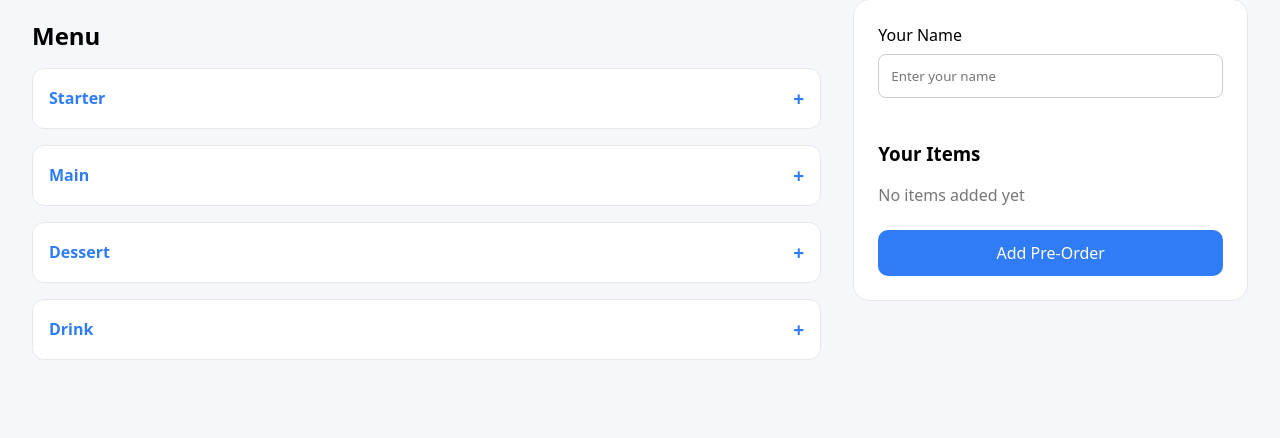
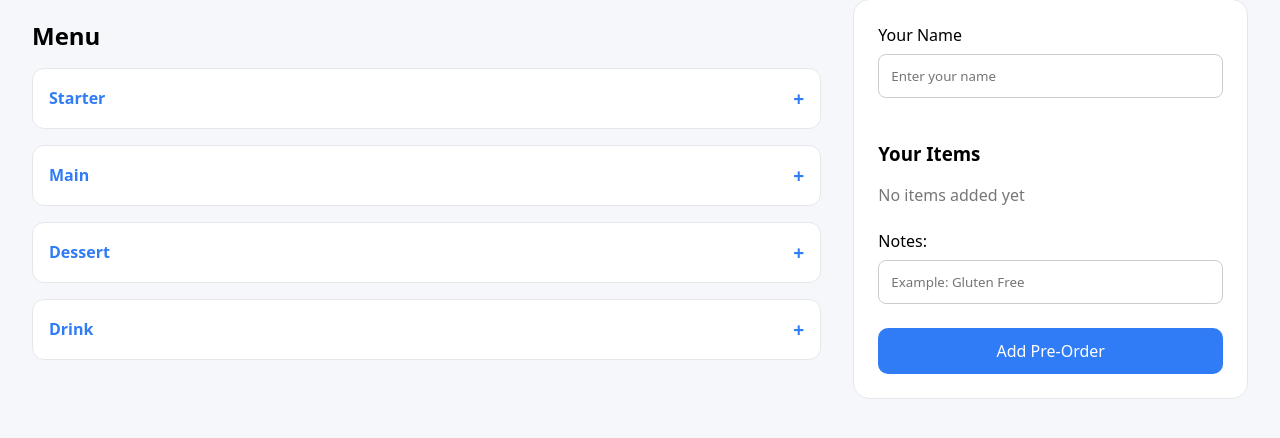
Before and after one commit to ElianaLara/PreorderApp, a Flask app: page / in a window 1280 px wide. Shown: the part 208-646 px from the top of the page. Run offline with Flask 3, Linux system fonts and the light colour scheme.

Commit message:
Add notes section

```diff
--- a/app/templates/preorder.html
+++ b/app/templates/preorder.html
@@ -46,6 +46,9 @@
     <h3>Your Items</h3>
     <p class="empty">No items added yet</p>
 
+    <label>Notes:</label>
+    <input type="text" placeholder="Example: Gluten Free">
+
     <button class="submit">Add Pre-Order</button>
   </aside>
 
```
